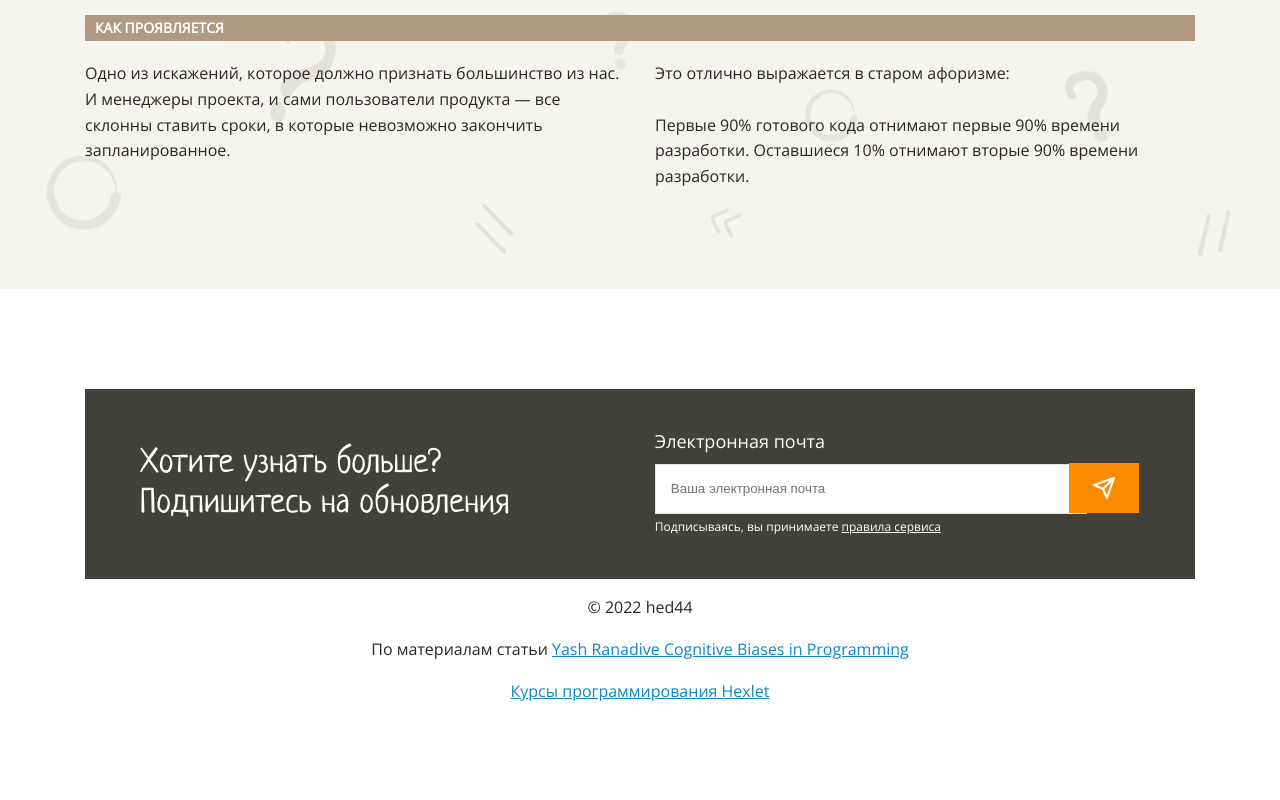
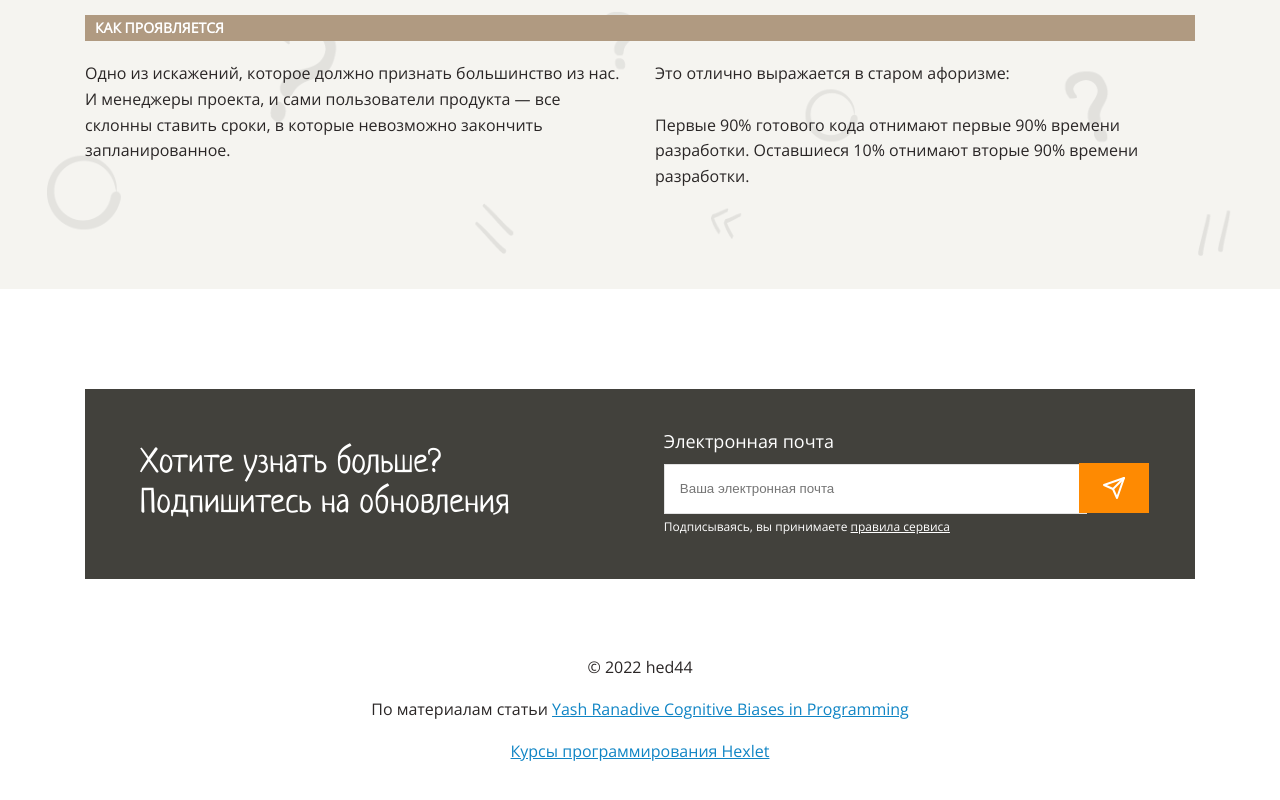
Before and after one commit to hed44/layout-designer-project-lvl1, a website: page src/index.html in a window 1280 px wide. Shown: the part 6923-7723 px from the top of the page. Drawn offline with Linux system fonts and the light colour scheme.

Commit message:
footer lint

```diff
--- a/src/index.html
+++ b/src/index.html
@@ -193,8 +193,8 @@
                 </form>
             </div>
             <p class="name">© 2022 hed44</p>
-            <p>По материалам статьи <a class="link" href="https://medium.com/hackernoon/cognitive-biases-in-programming-5e937707c27b">Yash Ranadive Cognitive Biases in Programming</a> </p>
-            <p><a class="link" href="https://ru.hexlet.io/my">Курсы программирования Hexlet</a></p>
+            <p class="mt-16">По материалам статьи <a class="link" href="https://medium.com/hackernoon/cognitive-biases-in-programming-5e937707c27b">Yash Ranadive Cognitive Biases in Programming</a> </p>
+            <p class="mt-16"><a class="link" href="https://ru.hexlet.io/my">Курсы программирования Hexlet</a></p>
         </div>
     </footer>
 
--- a/src/styles/style.css
+++ b/src/styles/style.css
@@ -62,6 +62,7 @@ h3 {
 .m-0 {
   margin: 0;
 }
+
 .mb-20 {
   margin-bottom: 20px;
 }
@@ -333,6 +334,7 @@ h1 span {
 .ikea-topcontent h2 {
   margin: 0;
 }
+
 .prem-opt {
   color: var(--white);
 
@@ -420,7 +422,7 @@ h1 span {
 
 .form-input input {
   box-sizing: border-box;
-  width: 432px;
+  width: 423px;
   height: 50px;
   padding: 15px;
 
@@ -439,7 +441,7 @@ h1 span {
 .btn::before {
   position: absolute;
   top: -30px;
-  left: -22px;
+  left: -12px;
 
   display: block;
 
@@ -464,7 +466,7 @@ h1 span {
   color: var(--white);
 }
 
-.footer p {
+.mt-16 {
   margin-top: 16px;
   margin-bottom: 0;
 }
```
